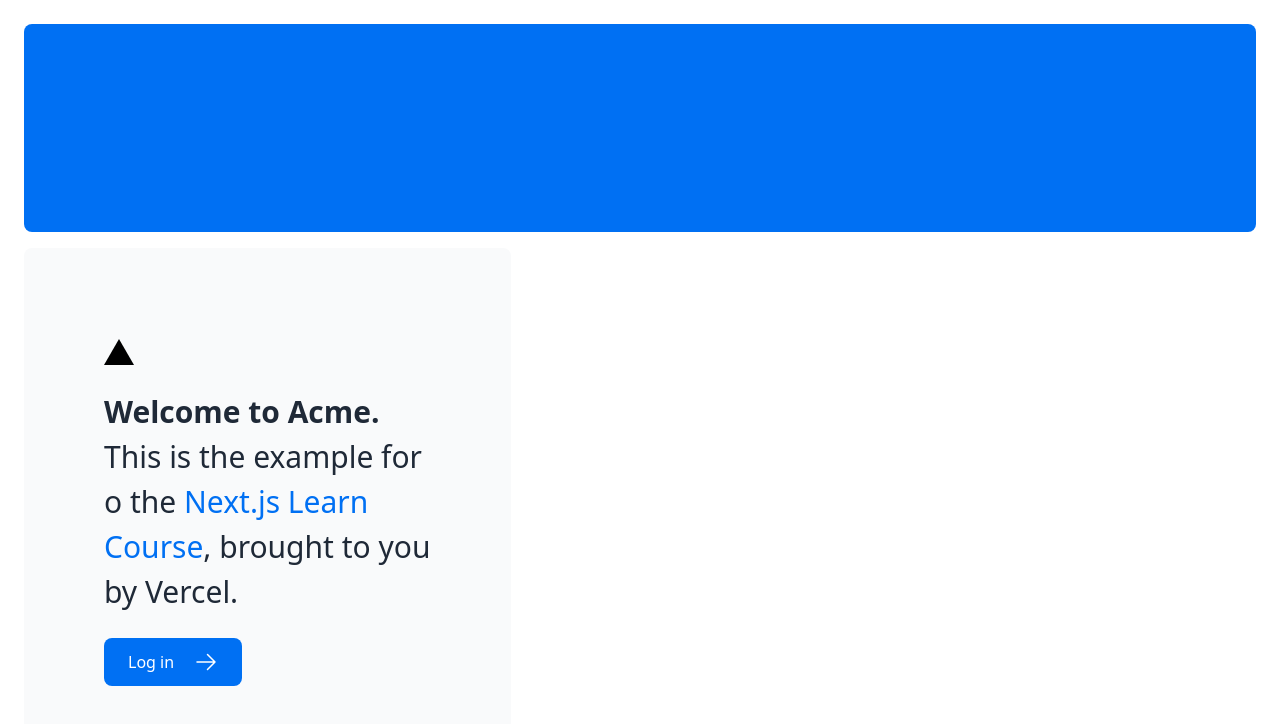
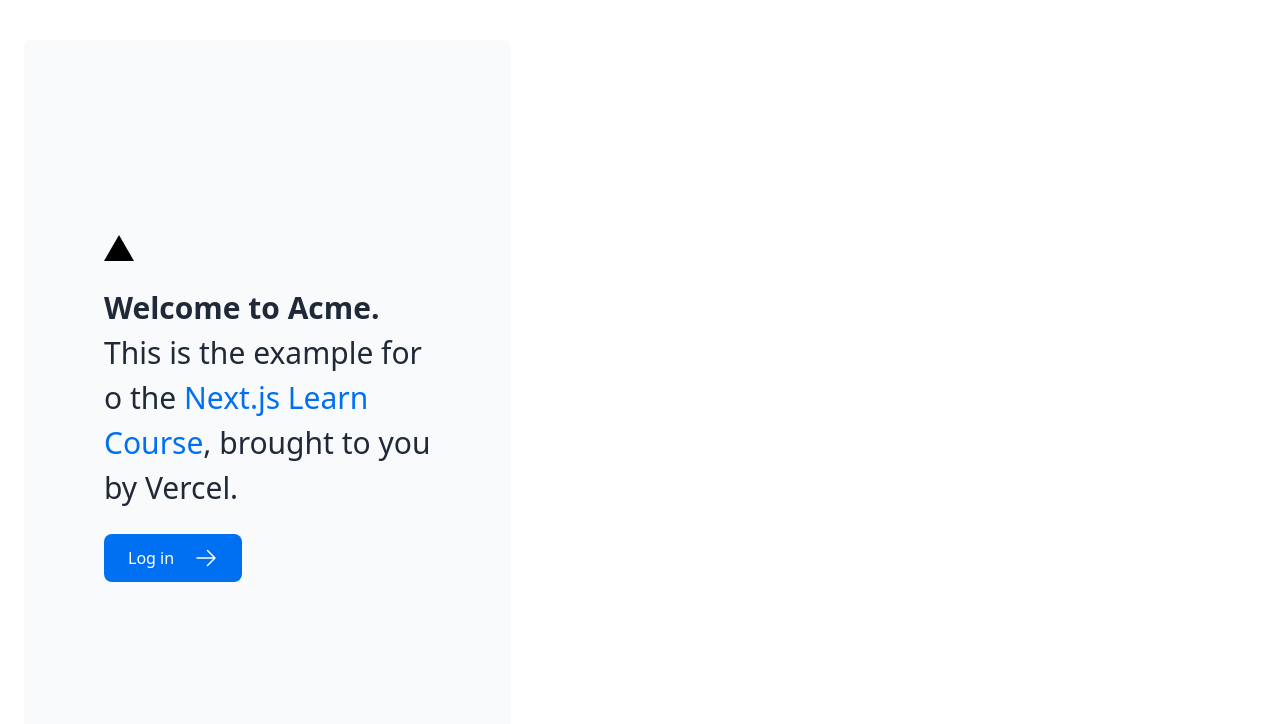
Before and after one commit to ritsuto10969er/nextjs-dashboard, a Next.js app: page / in a window 1280 px wide. Shown: the top 724 px of the page. Built offline with nearby package versions, Linux system fonts and the light colour scheme.

Commit message:
feat: add css module and clsx library

```diff
--- a/app/page.tsx
+++ b/app/page.tsx
@@ -1,13 +1,12 @@
 import AcmeLogo from '@/app/ui/acme-logo';
 import { ArrowRightIcon } from '@heroicons/react/24/outline';
 import Link from 'next/link';
+import styles from '@/app/ui/home.module.css';
 
 export default function Page() {
   return (
     <main className="flex min-h-screen flex-col p-6">
-      <div className="flex h-20 shrink-0 items-end rounded-lg bg-blue-500 p-4 md:h-52">
-        {/* <AcmeLogo /> */}
-      </div>
+      <div className="{style.shape}">{/* <AcmeLogo /> */}</div>
       <div className="mt-4 flex grow flex-col gap-4 md:flex-row">
         <div className="flex flex-col justify-center gap-6 rounded-lg bg-gray-50 px-6 py-10 md:w-2/5 md:px-20">
           <div className="relative w-0 h-0 border-l-[15px] border-r-[15px] border-b-[26px] border-l-transparent border-r-transparent border-b-black" />
--- /dev/null
+++ b/app/ui/home.module.css
@@ -0,0 +1,7 @@
+.shape {
+  height: 0;
+  width: 0;
+  border-bottom: 30px solid black;
+  border-left: 20px solid transparent;
+  border-right: 20px solid transparent;
+}
```
